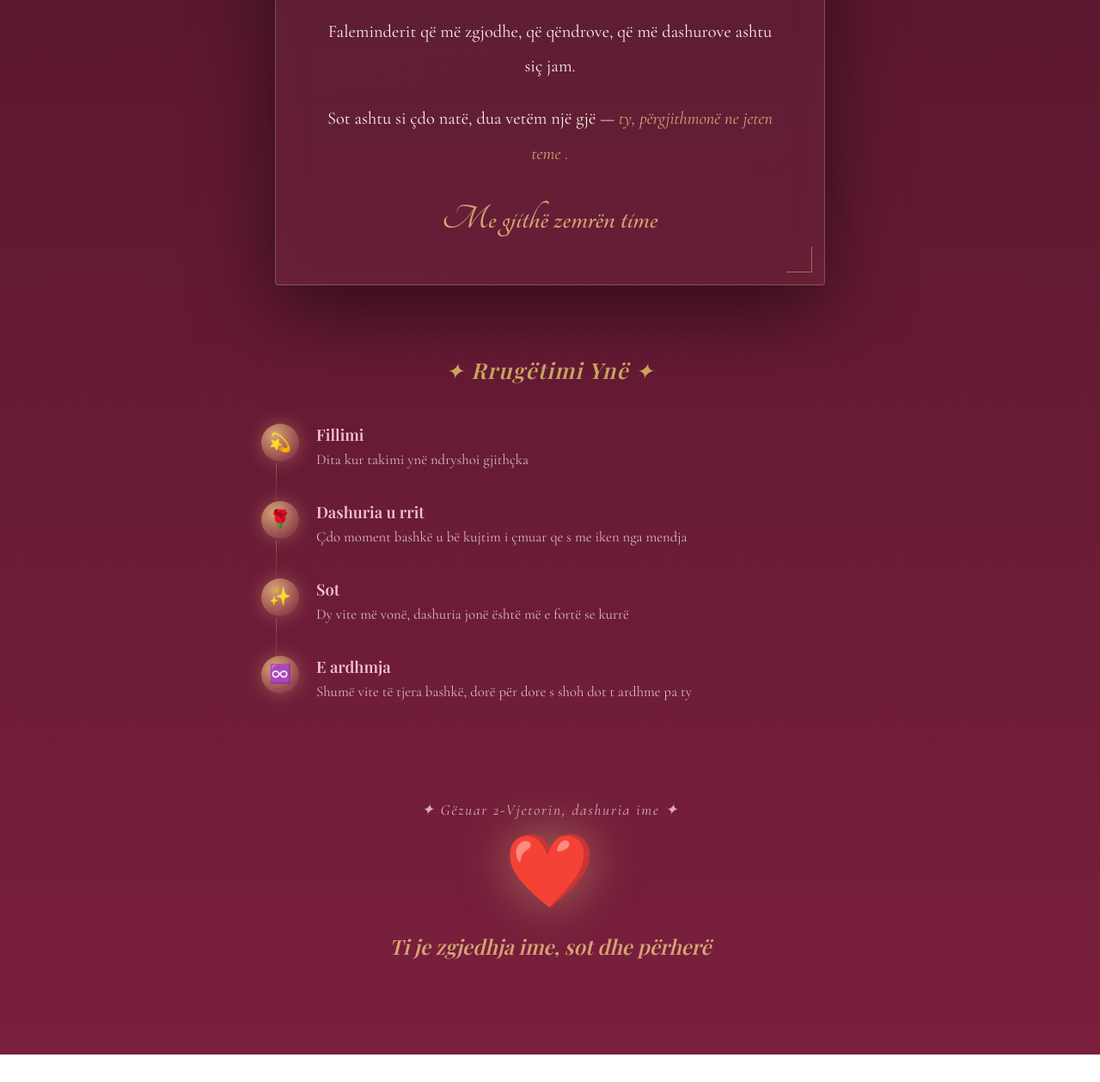
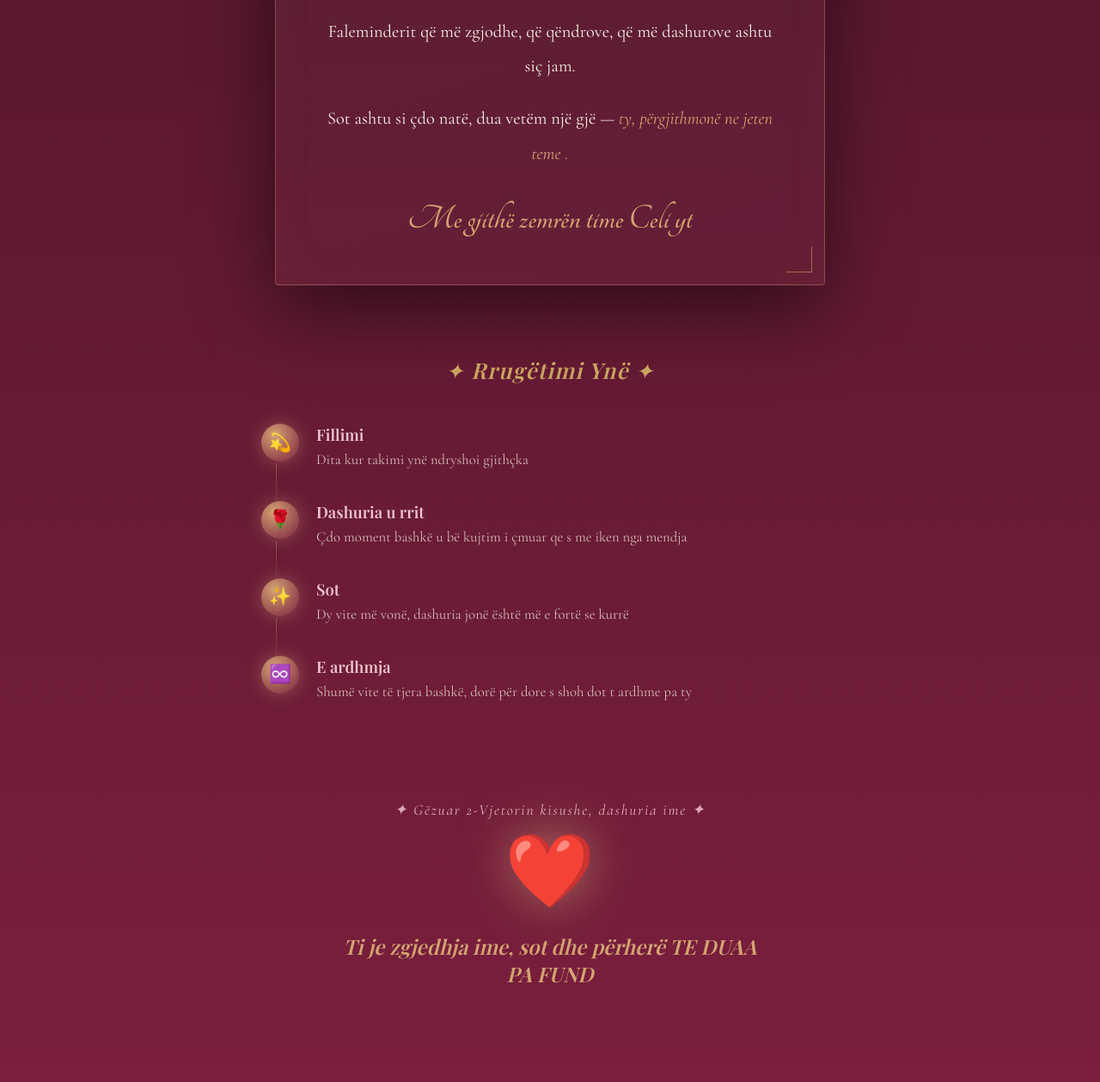
Before and after one commit to bishaprabisha-lang/te-dua, a plain HTML site: page index.html in a window 1280 px wide. Shown: the part 2616-3875 px from the top of the page at 86% size. Before the commit the page ends 3843 px from the top, so only its background shows below. Drawn offline with nearby package versions, Linux system fonts and the light colour scheme; a web font is replaced by a local one.

Commit message:
Update index.html

```diff
--- a/index.html
+++ b/index.html
@@ -367,7 +367,7 @@
     <p>Çdo ditë që kalon, të dua edhe më shumë se dje. Ti je qetësia jeme, buzëqeshja ime, my home vendi ku qendron mendja dhe zemra.</p>
     <p>Faleminderit që më zgjodhe, që qëndrove, që më dashurove ashtu siç jam.</p>
     <p>Sot ashtu si çdo natë, dua vetëm një gjë — <em>ty, përgjithmonë ne jeten teme .</em></p>
-    <div class="signature-line">Me gjithë zemrën time</div>
+    <div class="signature-line">Me gjithë zemrën time Celi yt </div>
   </div>
 
   <div class="timeline">
@@ -407,9 +407,9 @@
   </div>
 
   <div class="counter-wrap">
-    <div class="counter-label">✦ Gëzuar 2-Vjetorin, dashuria ime ✦</div>
+    <div class="counter-label">✦ Gëzuar 2-Vjetorin kisushe, dashuria ime  ✦</div>
     <div class="heart-final">❤️</div>
-    <p class="final-words">Ti je zgjedhja ime, sot dhe përherë</p>
+    <p class="final-words">Ti je zgjedhja ime, sot dhe përherë TE DUAA PA FUND </p>
   </div>
 </div>
 
```
